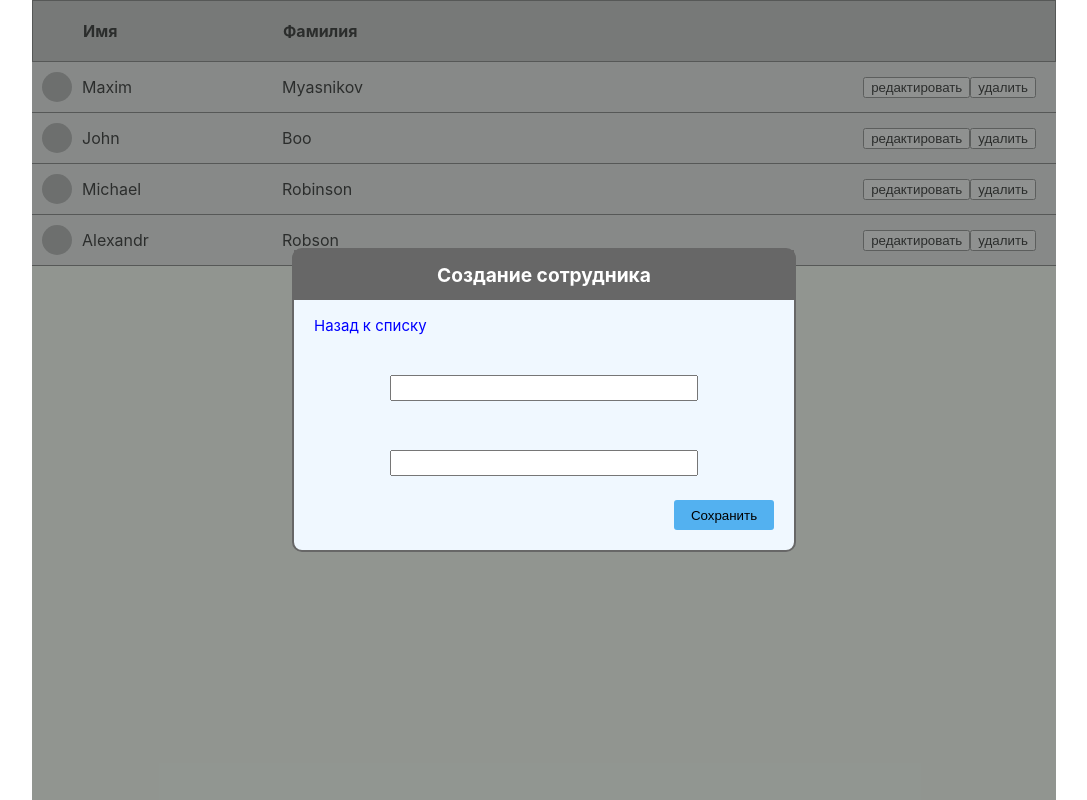
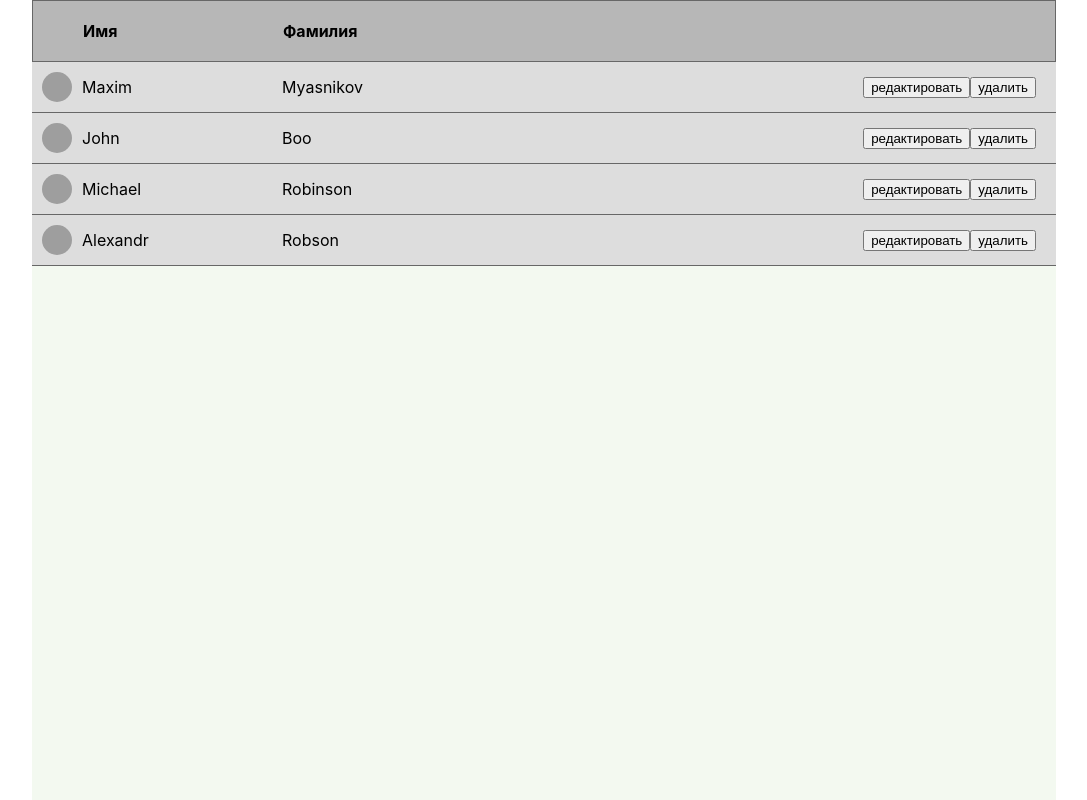
Before and after one commit to sStarkmaXx/co-worcers, a React (Create React App) app: page / in a window 1280 px wide. Shown: the whole page, without its empty margins (96-1183 px from the left). Built offline with nearby package versions, Linux system fonts and the light colour scheme; grey boxes are pictures that could not be loaded.

Commit message:
show modal on edit btn

```diff
--- a/src/App.tsx
+++ b/src/App.tsx
@@ -8,6 +8,10 @@ export type coWorcerType = {
   id: number;
   firstName: string;
   lastName: string;
+};
+export type ModalWindowsState = {
+  isOpen: boolean;
+  title: string;
 };
 
 let initialState: Array<coWorcerType> = [
@@ -20,11 +24,25 @@ let initialState: Array<coWorcerType> = [
 function App() {
   const [coWorcersList, setCoWorcwersList] =
     useState<Array<coWorcerType>>(initialState);
+
+  const [modalWindowState, setModalWindowState] = useState<ModalWindowsState>({
+    isOpen: false,
+    title: '',
+  });
+  function editCoWorker() {
+    setModalWindowState({ isOpen: true, title: 'Редактирование сотрудника' });
+  }
+  function hideModalWindow() {
+    setModalWindowState({ isOpen: false, title: '' });
+  }
   return (
     <div className="App">
-      <ModalWindow />
+      <ModalWindow
+        modalWindowState={modalWindowState}
+        hideModalWindow={hideModalWindow}
+      />
       <Header />
-      <CoWorkers coWorcersList={coWorcersList} />
+      <CoWorkers coWorcersList={coWorcersList} editCoWorker={editCoWorker} />
     </div>
   );
 }
--- a/src/components/CoWorker.tsx
+++ b/src/components/CoWorker.tsx
@@ -3,11 +3,13 @@ import css from './CoWorker.module.css';
 export type CoWorkerPropsType = {
   firstName: string;
   lastName: string;
+  editCoWorker: () => void;
 };
 
 export const CoWorker: React.FC<CoWorkerPropsType> = ({
   firstName,
   lastName,
+  editCoWorker,
 }) => {
   let url =
     'https://www.meme-arsenal.com/memes/0f8b809d93c3e2b53cc0badc164a520a.jpg';
@@ -19,7 +21,7 @@ export const CoWorker: React.FC<CoWorkerPropsType> = ({
       <div className={css.name}>{firstName}</div>
       <div className={css.name}>{lastName}</div>
       <div className={css.btns}>
-        <button>редактировать</button>
+        <button onClick={editCoWorker}>редактировать</button>
         <button>удалить</button>
       </div>
     </div>
--- a/src/components/CoWorkers.tsx
+++ b/src/components/CoWorkers.tsx
@@ -3,12 +3,21 @@ import { CoWorker } from './CoWorker';
 
 export type CoWorkersPropsType = {
   coWorcersList: Array<coWorcerType>;
+  editCoWorker: () => void;
 };
 
-export const CoWorkers: React.FC<CoWorkersPropsType> = ({ coWorcersList }) => {
+export const CoWorkers: React.FC<CoWorkersPropsType> = ({
+  coWorcersList,
+  editCoWorker,
+}) => {
   let coWorcer = coWorcersList.map((c) => {
     return (
-      <CoWorker key={c.id} firstName={c.firstName} lastName={c.lastName} />
+      <CoWorker
+        key={c.id}
+        firstName={c.firstName}
+        lastName={c.lastName}
+        editCoWorker={editCoWorker}
+      />
     );
   });
   return <div className="coworkers">{coWorcer}</div>;
--- a/src/components/ModalWindow.module.css
+++ b/src/components/ModalWindow.module.css
@@ -1,6 +1,6 @@
 .layout {
   position: absolute;
-  display: flex;
+  display: none;
   justify-content: center;
   align-items: center;
   width: inherit;
--- a/src/components/ModalWindow.tsx
+++ b/src/components/ModalWindow.tsx
@@ -1,11 +1,24 @@
+import { ModalWindowsState } from '../App';
 import css from './ModalWindow.module.css';
 
-export const ModalWindow = () => {
+export type ModalWindowPropsType = {
+  modalWindowState: ModalWindowsState;
+  hideModalWindow: () => void;
+};
+
+export const ModalWindow: React.FC<ModalWindowPropsType> = ({
+  modalWindowState,
+  hideModalWindow,
+}) => {
+  let style = {};
+  modalWindowState.isOpen && (style = { display: 'flex' });
   return (
-    <div className={css.layout}>
+    <div className={css.layout} style={style}>
       <div className={css.window}>
-        <div className={css.header}>Создание сотрудника</div>
-        <div className={css.back}>Назад к списку</div>
+        <div className={css.header}>{modalWindowState.title}</div>
+        <div className={css.back}>
+          <button onClick={hideModalWindow}>Назад к списку</button>
+        </div>
         <div className={css.body}>
           <input type="text" />
           <input type="text" />
```
